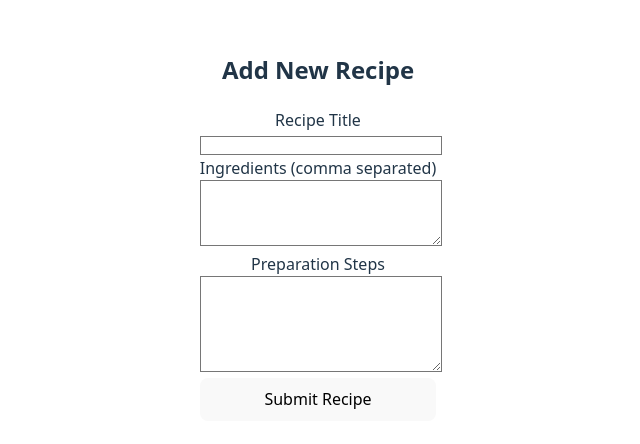
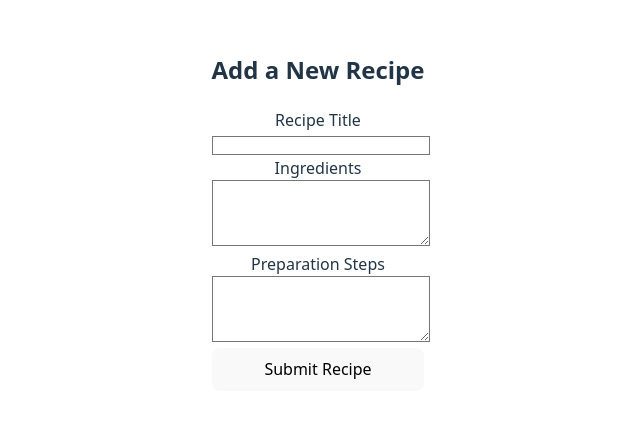
Before and after one commit to dev-vin-dev/alx-fe-reactjs, a React (Vite) app in the folder recipe-sharing-platform/: page /add-recipe in a window 1280 px wide. Shown: the top 444 px of the page, without its empty margins (322-962 px from the left). Built offline with nearby package versions, Linux system fonts and the light colour scheme.

Commit message:
Addition of New Recipes

```diff
--- a/recipe-sharing-platform/src/components/AddRecipeForm.jsx
+++ b/recipe-sharing-platform/src/components/AddRecipeForm.jsx
@@ -1,107 +1,75 @@
 import React, { useState } from "react";
 
-const AddRecipeForm = () => {
+function AddRecipeForm() {
   const [title, setTitle] = useState("");
   const [ingredients, setIngredients] = useState("");
   const [steps, setSteps] = useState("");
-  const [errors, setErrors] = useState({});
-
-  const validateForm = () => {
-    let formErrors = {};
-    if (!title.trim()) formErrors.title = "Recipe title is required";
-    if (!ingredients.trim()) {
-      formErrors.ingredients = "Ingredients are required";
-    } else if (ingredients.split(",").length < 2) {
-      formErrors.ingredients = "Include at least two ingredients (comma separated)";
-    }
-    if (!steps.trim()) formErrors.steps = "Preparation steps are required";
-    return formErrors;
-  };
+  const [error, setError] = useState("");
 
   const handleSubmit = (e) => {
     e.preventDefault();
-    const formErrors = validateForm();
-    setErrors(formErrors);
 
-    if (Object.keys(formErrors).length === 0) {
-      const newRecipe = {
-        id: Date.now(),
-        title,
-        ingredients: ingredients.split(",").map((i) => i.trim()),
-        steps,
-      };
-      console.log("New Recipe Submitted:", newRecipe);
+    if (!title || !ingredients || !steps) {
+      setError("All fields are required.");
+      return;
+    }
 
-      // Reset form
-      setTitle("");
-      setIngredients("");
-      setSteps("");
-    }
+    setError("");
+    console.log({ title, ingredients, steps });
+    alert("Recipe submitted!");
   };
 
   return (
-    <div className="max-w-3xl mx-auto p-6">
-      <h2 className="text-2xl font-bold mb-6 text-center">Add New Recipe</h2>
+    <div className="flex justify-center items-center p-4 md:p-10">
       <form
         onSubmit={handleSubmit}
-        className="bg-white shadow-lg rounded-lg p-6 space-y-6"
+        className="w-full md:w-1/2 bg-white shadow-lg rounded-lg p-6 md:p-10"
       >
-        {/* Title Field */}
-        <div>
-          <label className="block font-semibold mb-1">Recipe Title</label>
+        <h2 className="text-2xl md:text-3xl font-bold mb-6 text-center">
+          Add a New Recipe
+        </h2>
+
+        {error && <p className="text-red-500 mb-4">{error}</p>}
+
+        <div className="mb-4">
+          <label className="block mb-1 font-medium">Recipe Title</label>
           <input
             type="text"
             value={title}
             onChange={(e) => setTitle(e.target.value)}
-            className="w-full border rounded-lg p-2 focus:ring-2 focus:ring-green-500 focus:outline-none"
+            className="w-full border border-gray-300 p-2 rounded focus:outline-none focus:ring-2 focus:ring-green-500"
           />
-          {errors.title && (
-            <p className="text-red-500 text-sm mt-1">{errors.title}</p>
-          )}
         </div>
 
-        {/* Ingredients Field */}
-        <div>
-          <label className="block font-semibold mb-1">
-            Ingredients (comma separated)
-          </label>
+        <div className="mb-4">
+          <label className="block mb-1 font-medium">Ingredients</label>
           <textarea
             value={ingredients}
             onChange={(e) => setIngredients(e.target.value)}
-            className="w-full border rounded-lg p-2 focus:ring-2 focus:ring-green-500 focus:outline-none"
+            className="w-full border border-gray-300 p-2 rounded focus:outline-none focus:ring-2 focus:ring-green-500"
             rows="4"
           />
-          {errors.ingredients && (
-            <p className="text-red-500 text-sm mt-1">{errors.ingredients}</p>
-          )}
         </div>
 
-        {/* Steps Field */}
-        <div>
-          <label className="block font-semibold mb-1">
-            Preparation Steps
-          </label>
+        <div className="mb-6">
+          <label className="block mb-1 font-medium">Preparation Steps</label>
           <textarea
             value={steps}
             onChange={(e) => setSteps(e.target.value)}
-            className="w-full border rounded-lg p-2 focus:ring-2 focus:ring-green-500 focus:outline-none"
-            rows="6"
+            className="w-full border border-gray-300 p-2 rounded focus:outline-none focus:ring-2 focus:ring-green-500"
+            rows="4"
           />
-          {errors.steps && (
-            <p className="text-red-500 text-sm mt-1">{errors.steps}</p>
-          )}
         </div>
 
-        {/* Submit Button */}
         <button
           type="submit"
-          className="w-full bg-green-500 text-white font-bold py-2 px-4 rounded-lg hover:bg-green-600 transition"
+          className="w-full bg-green-500 text-white p-2 md:p-3 rounded hover:bg-green-600 transition"
         >
           Submit Recipe
         </button>
       </form>
     </div>
   );
-};
+}
 
 export default AddRecipeForm;
```
